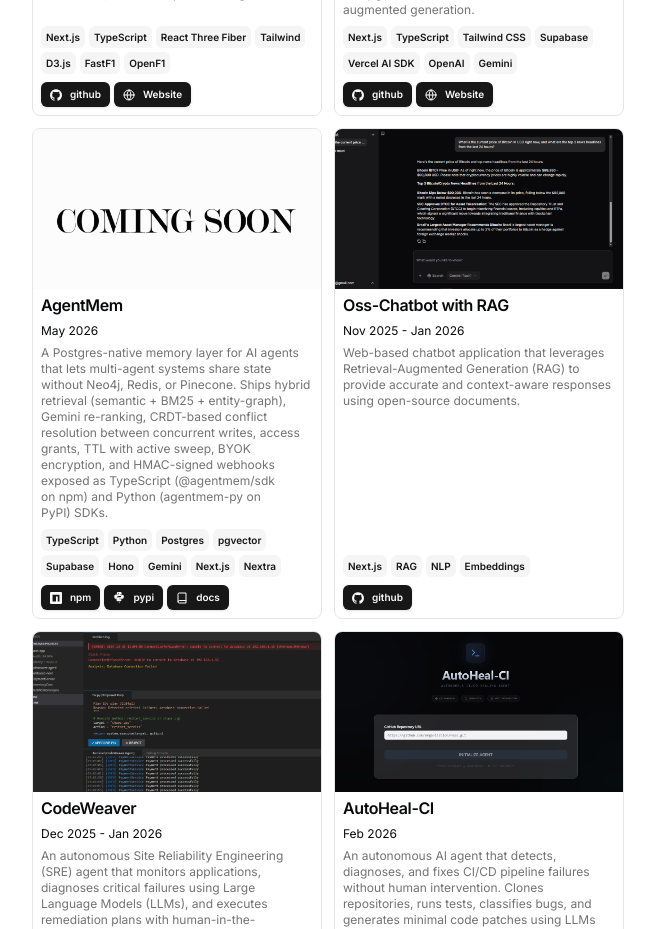
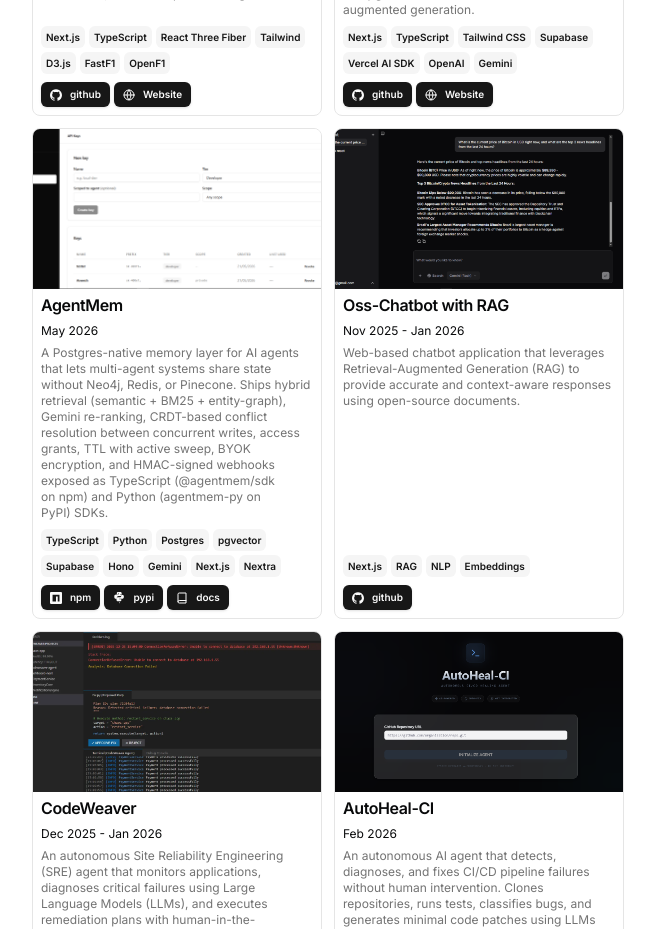
Before and after one commit to rooney011/portfolio-main, a Next.js app: page / in a window 1280 px wide. Shown: the part 1700-2629 px from the top of the page, without its empty margins (312-967 px from the left). Built offline with nearby package versions, Linux system fonts and the light colour scheme.

Commit message:
mem update

```diff
--- a/src/data/resume.tsx
+++ b/src/data/resume.tsx
@@ -204,7 +204,7 @@
           icon: <Icons.book className="size-3" />,
         },
       ],
-      image: "/Soon.png",
+      image: "/mem1.png",
       video: "",
     },
     {
```
Also changed, not shown: public/mem1.png (added).
